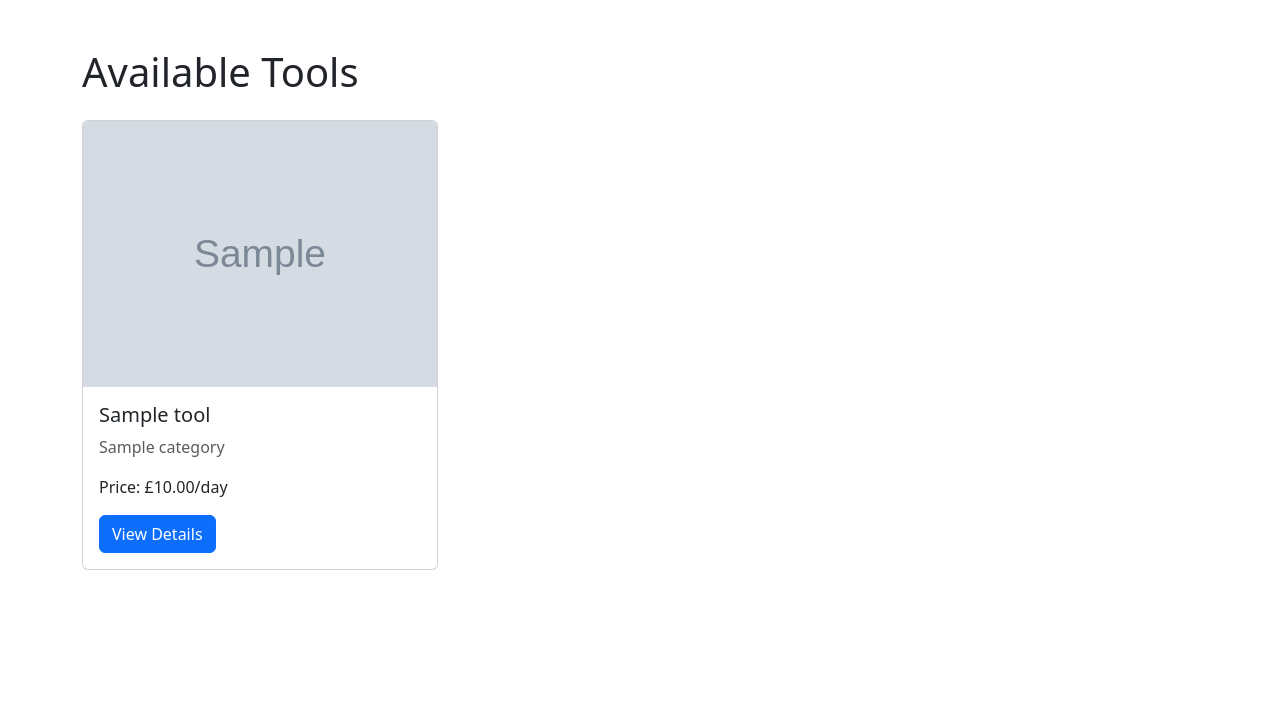
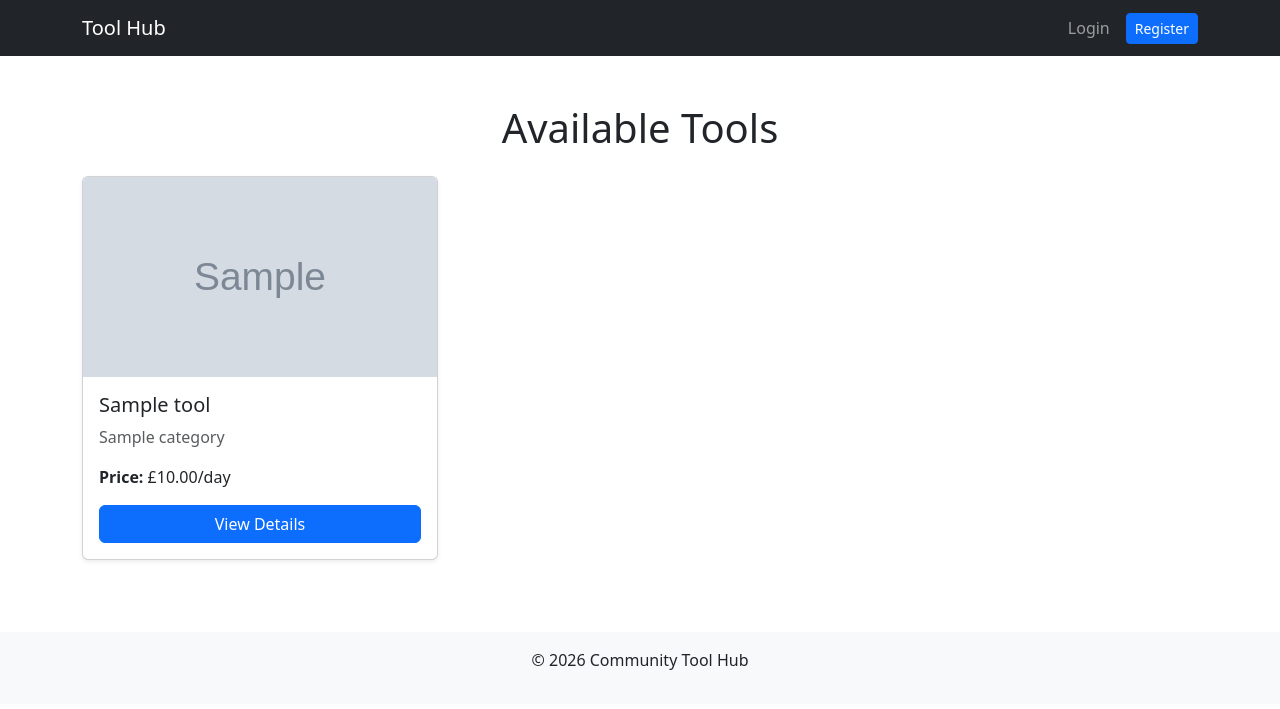
Before and after one commit to BHCGH92/communitytoolhub, a Django app: page / in a window 1280 px wide. Shown: the top 709 px of the page. Run offline with Django 5.2, Linux system fonts and the light colour scheme; tables that the repository leaves empty hold one stand-in row (values such as "Sample post"); grey boxes marked "Sample" are stand-in pictures.

Commit message:
set up login page, amended my tools.html page to utilise the base.html template and made some changes to a userprofile receiver to stop an issue with my superadmin which was created prior to the reciever

```diff
--- a/accounts/models.py
+++ b/accounts/models.py
@@ -18,7 +18,9 @@ class UserProfile(models.Model):
 
 @receiver(post_save, sender=User)
 def create_or_update_user_profile(sender, instance, created, **kwargs):
-    """Create or update the user profile whenever the User object is saved"""
     if created:
         UserProfile.objects.create(user=instance)
+    else:
+        # Use get_or_create to handle any existing users who missed the signal
+        UserProfile.objects.get_or_create(user=instance)
     instance.userprofile.save()
--- a/config/settings.py
+++ b/config/settings.py
@@ -159,3 +159,6 @@ SECURE_PROXY_SSL_HEADER = ('HTTP_X_FORWARDED_PROTO', 'https')
 
 CSRF_COOKIE_SECURE = True
 SESSION_COOKIE_SECURE = True
+
+LOGIN_REDIRECT_URL = 'tool_list'
+LOGOUT_REDIRECT_URL = 'tool_list'
--- a/config/urls.py
+++ b/config/urls.py
@@ -18,11 +18,13 @@ from django.contrib import admin
 from django.urls import path, include
 from django.conf import settings
 from django.conf.urls.static import static
-from tools import views
+from django.contrib.auth import views as auth_views
 
 urlpatterns = [
     path('admin/', admin.site.urls),
     path('', include('tools.urls')),
+    path('login/', auth_views.LoginView.as_view(template_name='accounts/login.html'), name='login'),
+    path('logout/', auth_views.LogoutView.as_view(), name='logout'),
 ]
 
 if settings.DEBUG:
--- a/templates/base.html
+++ b/templates/base.html
@@ -10,6 +10,25 @@
     <nav class="navbar navbar-expand-lg navbar-dark bg-dark mb-4">
         <div class="container">
             <a class="navbar-brand" href="{% url 'tool_list' %}">Tool Hub</a>
+
+            <button class="navbar-toggler" type="button" data-bs-toggle="collapse" data-bs-target="#navbarNav">
+                <span class="navbar-toggler-icon"></span>
+            </button>
+
+            <div class="collapse navbar-collapse" id="navbarNav">
+                <div class="navbar-nav ms-auto align-items-center">
+                    {% if user.is_authenticated %}
+                        <span class="navbar-text me-3 text-light">Welcome, {{ user.username }}</span>
+                        <form action="{% url 'logout' %}" method="post" class="d-inline">
+                            {% csrf_token %}
+                            <button type="submit" class="btn btn-outline-danger btn-sm">Logout</button>
+                        </form>
+                    {% else %}
+                        <a class="nav-link" href="{% url 'login' %}">Login</a>
+                        <a class="btn btn-primary btn-sm ms-2" href="#">Register</a>
+                    {% endif %}
+                </div>
+            </div>
         </div>
     </nav>
 
--- a/tools/templates/tools/tools.html
+++ b/tools/templates/tools/tools.html
@@ -1,32 +1,28 @@
-<!DOCTYPE html>
-<html lang="en">
-<head>
-    <meta charset="UTF-8">
-    <title>Community Tool Hub - Catalog</title>
-    <link href="https://cdn.jsdelivr.net/npm/bootstrap@5.3.0/dist/css/bootstrap.min.css" rel="stylesheet">
-</head>
-<body>
+{% extends 'base.html' %} {% block content %}
 <div class="container mt-5">
-        <h1 class="mb-4">Available Tools</h1>
+    <h1 class="mb-4 text-center">Available Tools</h1>
     <div class="row">
         {% for tool in tools %}
         <div class="col-md-4 mb-4">
-                <div class="card h-100">
-                    {% if tool.image %}
-                        <img src="{{ tool.image.url }}" class="card-img-top" alt="{{ tool.name }}">
+            <div class="card h-100 shadow-sm"> {% if tool.image %}
+                    <img src="{{ tool.image.url }}" class="card-img-top" alt="{{ tool.name }}" style="height: 200px; object-fit: cover;">
+                {% else %}
+                    <img src="https://via.placeholder.com/200" class="card-img-top" alt="Placeholder">
                 {% endif %}
+
                 <div class="card-body">
                     <h5 class="card-title">{{ tool.name }}</h5>
                     <p class="text-muted">{{ tool.category.friendly_name }}</p>
-                        <p class="card-text">Price: £{{ tool.price_per_day }}/day</p>
-                        <a href="{% url 'tool_detail' tool.id %}" class="btn btn-primary">View Details</a>
+                    <p class="card-text"><strong>Price:</strong> £{{ tool.price_per_day }}/day</p>
+                    <a href="{% url 'tool_detail' tool.id %}" class="btn btn-primary w-100">View Details</a>
                 </div>
             </div>
         </div>
         {% empty %}
-            <p>No tools found in the catalog yet.</p>
+        <div class="col-12 text-center">
+            <p class="lead text-muted">No tools found in the catalog yet.</p>
+        </div>
         {% endfor %}
     </div>
 </div>
-</body>
-</html>
+{% endblock %}
```
Also changed, not shown: accounts/templates/accounts/login.html (added, +15 -0 lines). Lines whose indentation alone changed are shown as unchanged.
